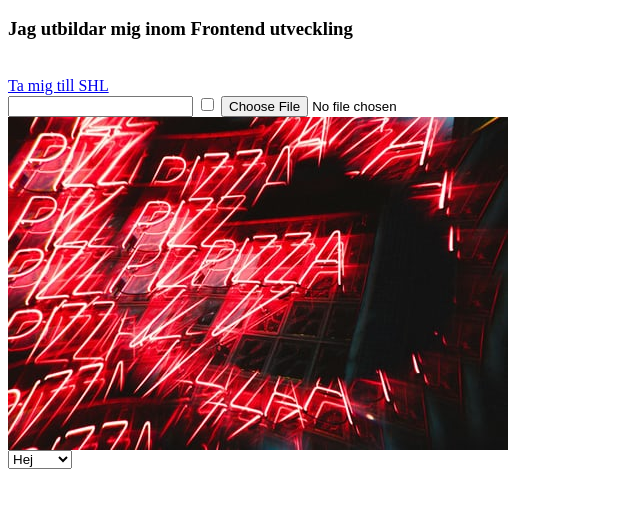
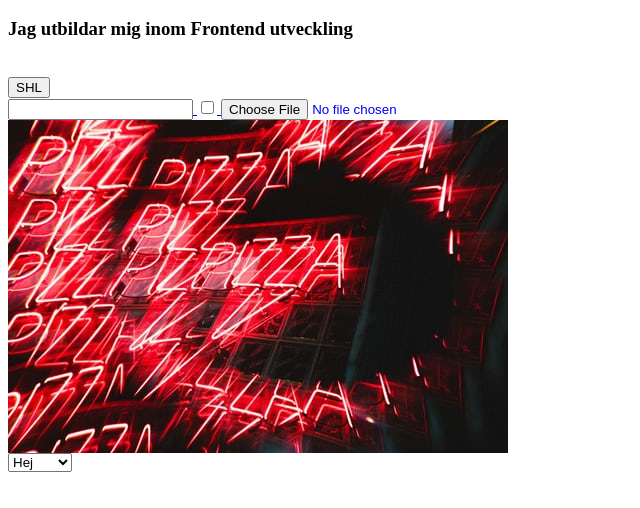
Before and after one commit to fjellen/hemsida, a plain HTML site: page index.html in a window 1280 px wide. Shown: the part 48-556 px from the top of the page, without its empty margins (0-640 px from the left). Drawn offline with Linux system fonts and the light colour scheme.

Commit message:
ny knapp för SHL

```diff
--- a/index.html
+++ b/index.html
@@ -9,7 +9,8 @@
 
         <br/>
 
-        <a href="https://shl.se"> Ta mig till SHL</a>
+        <a href="https://shl.se">
+            <button>SHL</button>
 
         <br/>
 
```
